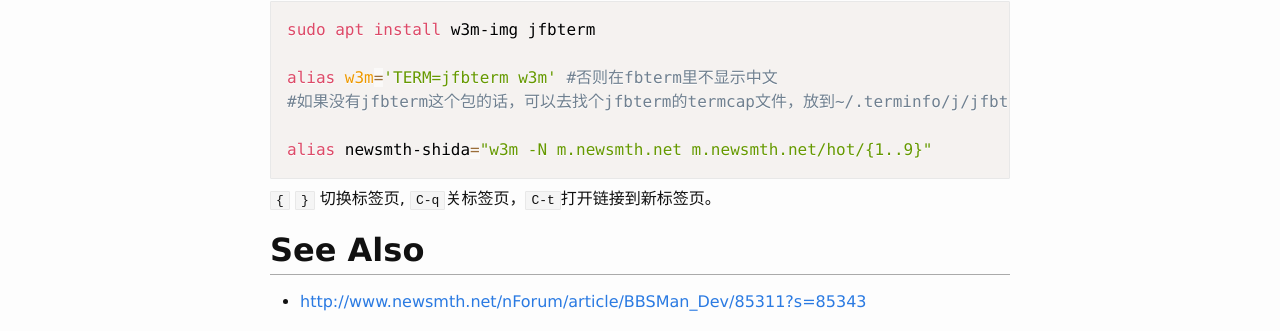
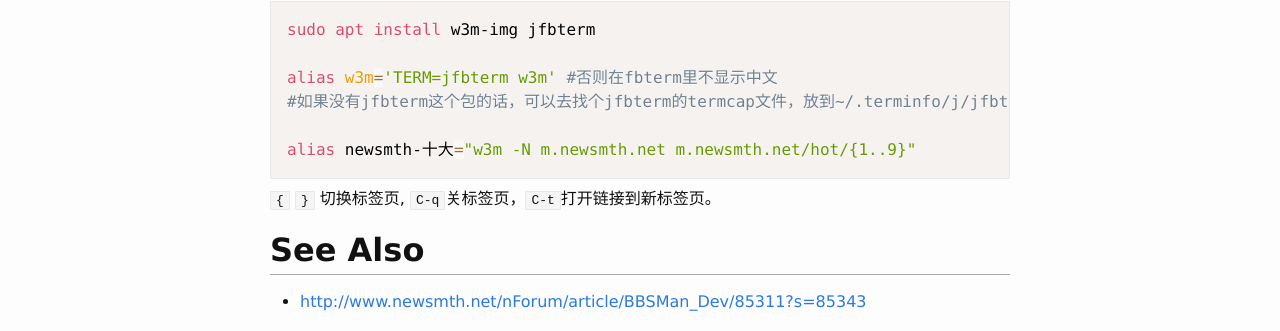
Before and after one commit to scateu/scateu.github.io, a Jekyll site: the page built from _posts/2014-05-19-bbs-on-normal-terminal.md, in a window 1280 px wide and 900 px high, scrolled down 1703 px. Shown: the part 325-656 px from the top of the window. Built offline with Jekyll 4.4.1, drawn with Linux system fonts in a browser that asks for light colours; nearby versions of some CDN libraries; comment, search, counter and statistics services are not loaded.

Commit message:
Sat Feb 10 19:50:23 HKT 2018

````diff
--- a/_posts/2014-05-19-bbs-on-normal-terminal.md
+++ b/_posts/2014-05-19-bbs-on-normal-terminal.md
@@ -86,7 +86,7 @@ sudo apt install w3m-img jfbterm
 alias w3m='TERM=jfbterm w3m' #否则在fbterm里不显示中文
 #如果没有jfbterm这个包的话，可以去找个jfbterm的termcap文件，放到~/.terminfo/j/jfbterm里
 
-alias newsmth-shida="w3m -N m.newsmth.net m.newsmth.net/hot/{1..9}"
+alias newsmth-十大="w3m -N m.newsmth.net m.newsmth.net/hot/{1..9}"
 ```
 
 `{` `}` 切换标签页, `C-q`关标签页，`C-t`打开链接到新标签页。
````
